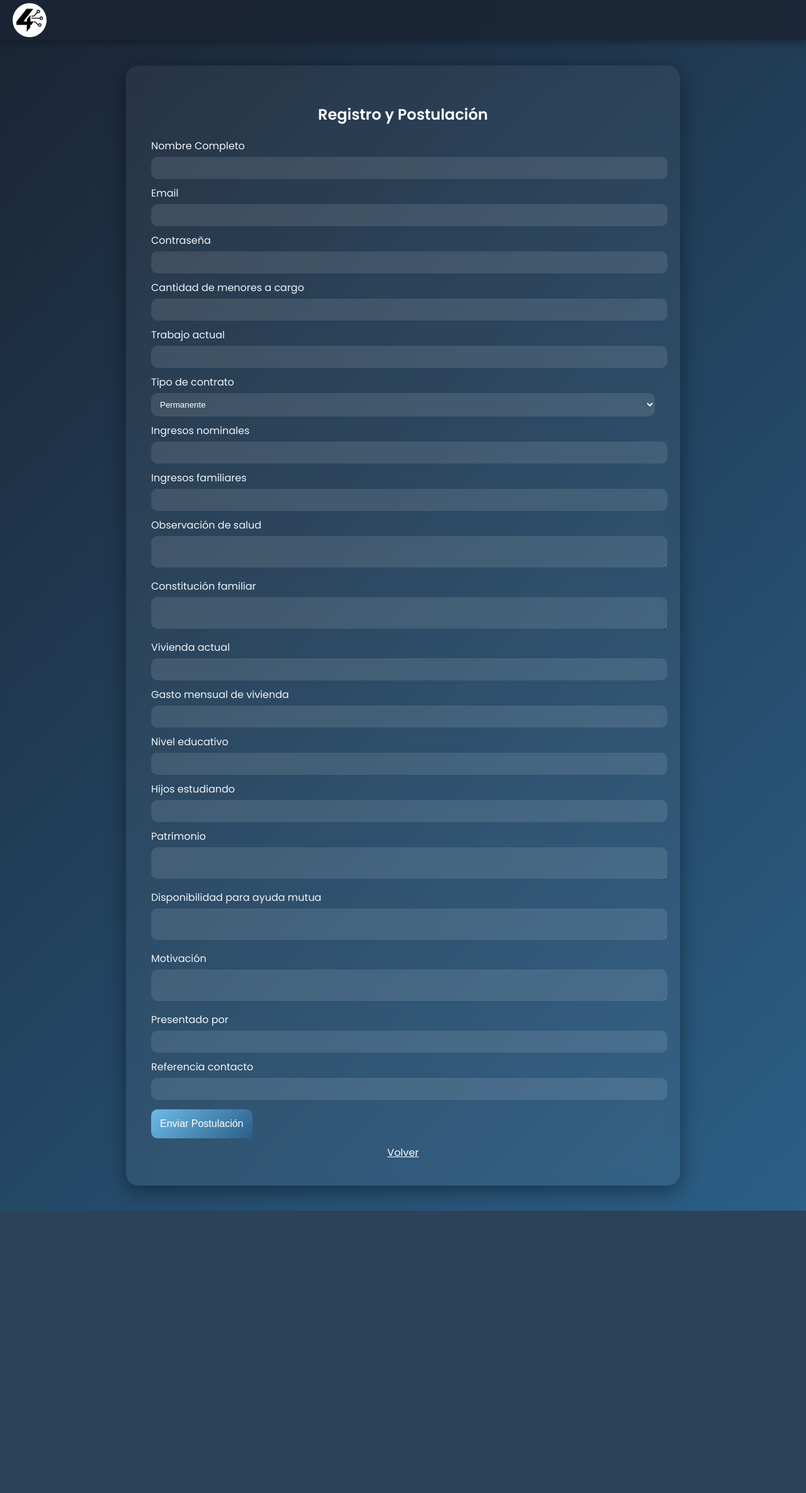
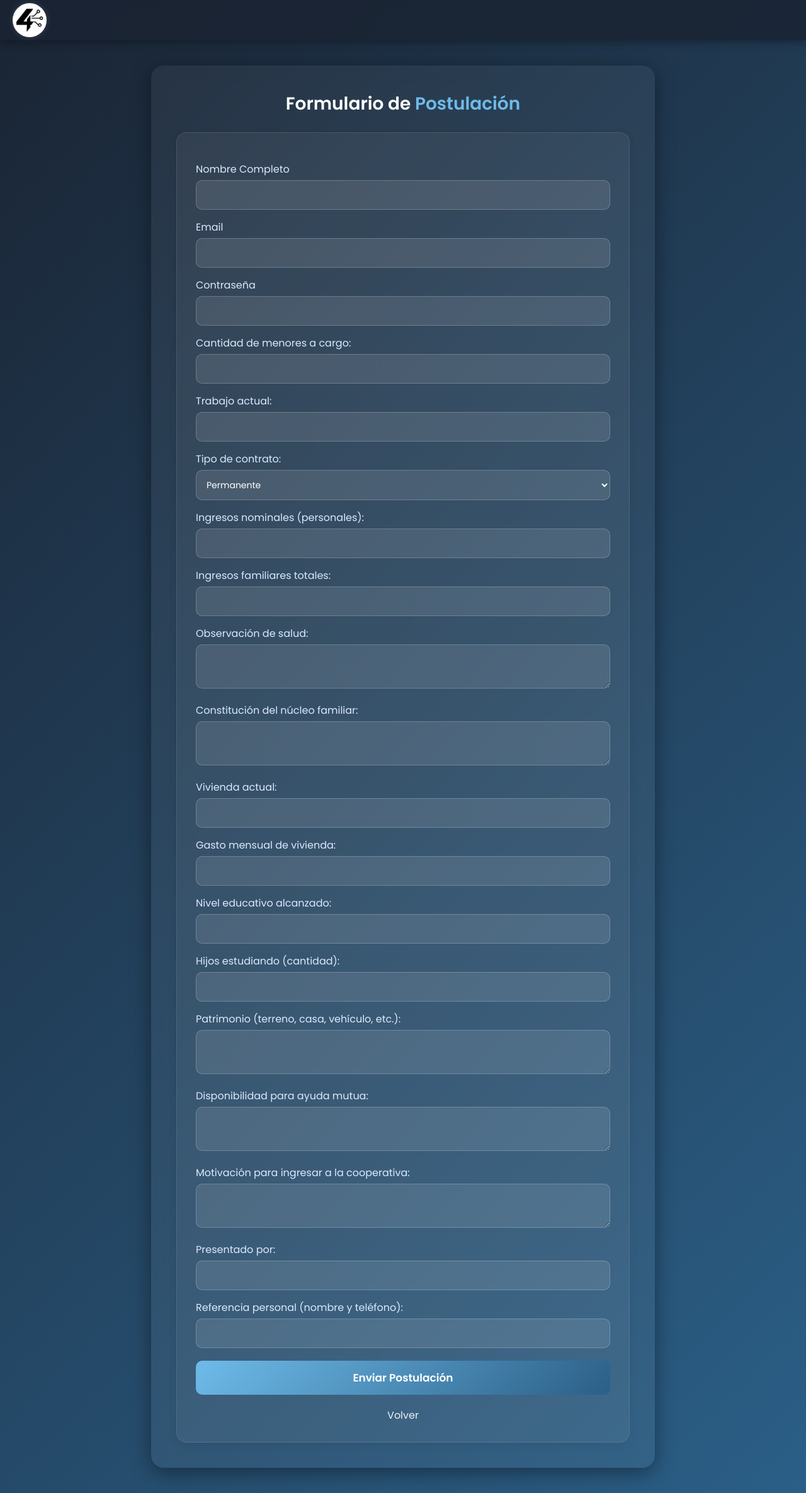
Before and after one commit to Fourtechk/Programacion, a PHP site: page /postulacion.php in a window 1280 px wide. Shown: the whole page at 63% size. Before the commit the page ends 1922 px from the top, so only its background shows below. Run offline with PHP 8.4, Linux system fonts and the light colour scheme.

Commit message:
completa unificacion de postulacion y registro, registro eliminado y pequeño cambio de ortografia en admin horas

```diff
--- a/Proyecto2daentrega/htdocs/admin_horas.php
+++ b/Proyecto2daentrega/htdocs/admin_horas.php
@@ -383,7 +383,7 @@ button:hover {
       <button type="submit" class="btn">Comprobantes</button>
     </form>
     <form action="admin_postulacion.php" method="post">
-      <button type="submit" class="btn">Administrar Posstulaciones</button>
+      <button type="submit" class="btn">Administrar Postulaciones</button>
     </form>
     <form action="pagos.php" method="get">
     <button type="submit" class="btn">Ver Pagos</button>
--- a/Proyecto2daentrega/htdocs/postulacion.php
+++ b/Proyecto2daentrega/htdocs/postulacion.php
@@ -14,30 +14,30 @@ if ($_SERVER["REQUEST_METHOD"] === "POST" && !empty($_POST)) {
     $email = trim($_POST["email"]);
     $password = password_hash($_POST["password"], PASSWORD_DEFAULT);
 
-    // Primero verificamos si el email ya existe en miembro
+    // Verificar si el email ya existe
     $stmt = $conexion->prepare("SELECT id_miembro FROM miembro WHERE email = ?");
+    if ($stmt === false) { die("Error SELECT miembro: " . $conexion->error); }
     $stmt->bind_param("s", $email);
     $stmt->execute();
-    $stmt->bind_result($id_miembro_existente);
+    $stmt->bind_result($id_existente);
     $stmt->fetch();
     $stmt->close();
 
-    if ($id_miembro_existente) {
-        // Si ya existe el usuario, usamos su id
-        $id_miembro = $id_miembro_existente;
+    if ($id_existente) {
+        $id_miembro = $id_existente;
     } else {
-        // Si no existe, lo registramos
-        $stmt = $conexion->prepare("INSERT INTO miembro (nombre, email, password, aprobado) VALUES (?, ?, ?, 0)");
+        // Insertar nuevo miembro
+        $stmt = $conexion->prepare("INSERT INTO miembro (nombre, email, password) VALUES (?, ?, ?)");
+        if ($stmt === false) { die("Error INSERT miembro: " . $conexion->error); }
         $stmt->bind_param("sss", $nombre, $email, $password);
-        if ($stmt->execute()) {
-            $id_miembro = $stmt->insert_id;
-        } else {
+        if (!$stmt->execute()) {
             die("Error al registrar miembro: " . $stmt->error);
         }
+        $id_miembro = $stmt->insert_id;
         $stmt->close();
     }
 
-    // Ahora insertamos la postulación
+    // Campos de postulación
     $cantidad_menores = intval($_POST["cantidad_menores"] ?? 0);
     $trabajo = $_POST["trabajo"] ?? '';
     $tipo_contrato = $_POST["tipo_contrato"] ?? '';
@@ -55,24 +55,31 @@ if ($_SERVER["REQUEST_METHOD"] === "POST" && !empty($_POST)) {
     $presentado_por = $_POST["presentado_por"] ?? '';
     $referencia_contacto = $_POST["referencia_contacto"] ?? '';
 
-    $stmt = $conexion->prepare("INSERT INTO postulacion (
-        id_miembro, nombre, email, password, cantidad_menores, trabajo, tipo_contrato,
-        ingresos_nominales, ingresos_familiares, observacion_salud, constitucion_familiar,
-        vivienda_actual, gasto_vivienda, nivel_educativo, hijos_estudiando, patrimonio,
-        disponibilidad_ayuda, motivacion, presentado_por, referencia_contacto, estado_po
-    ) VALUES (?, ?, ?, ?, ?, ?, ?, ?, ?, ?, ?, ?, ?, ?, ?, ?, ?, ?, ?, ?, 'pendiente')");
+    // Insertar la postulación
+    $sql = "INSERT INTO postulacion (
+        id_miembro, cantidad_menores, trabajo, tipo_contrato,
+        ingresos_nominales, ingresos_familiares, observacion_salud,
+        constitucion_familiar, vivienda_actual, gasto_vivienda,
+        nivel_educativo, hijos_estudiando, patrimonio,
+        disponibilidad_ayuda, motivacion, presentado_por, referencia_contacto
+    ) VALUES (?, ?, ?, ?, ?, ?, ?, ?, ?, ?, ?, ?, ?, ?, ?, ?, ?)";
 
-    $stmt->bind_param("isssissddssssissssss",
-        $id_miembro, $nombre, $email, $password, $cantidad_menores, $trabajo, $tipo_contrato,
-        $ingresos_nominales, $ingresos_familiares, $observacion_salud, $constitucion_familiar,
-        $vivienda_actual, $gasto_vivienda, $nivel_educativo, $hijos_estudiando, $patrimonio,
+    $stmt = $conexion->prepare($sql);
+    if ($stmt === false) { die("Error INSERT postulacion: " . $conexion->error); }
+
+    $types = "isssddssssissssss";
+    $stmt->bind_param($types,
+        $id_miembro, $cantidad_menores, $trabajo, $tipo_contrato,
+        $ingresos_nominales, $ingresos_familiares, $observacion_salud,
+        $constitucion_familiar, $vivienda_actual, $gasto_vivienda,
+        $nivel_educativo, $hijos_estudiando, $patrimonio,
         $disponibilidad_ayuda, $motivacion, $presentado_por, $referencia_contacto
     );
 
     if ($stmt->execute()) {
-        $mensaje = "Tu registro y postulación fueron enviados correctamente.";
+        $mensaje = "Tu registro y postulación fueron enviados correctamente. ¡Ya sos miembro!";
     } else {
-        $mensaje = "Error al enviar la postulación: " . $stmt->error;
+        $mensaje = "Error al guardar la postulación: " . $stmt->error;
     }
 
     $stmt->close();
@@ -85,151 +92,197 @@ if ($_SERVER["REQUEST_METHOD"] === "POST" && !empty($_POST)) {
   <title>Registro y Postulación</title>
   <link href="https://fonts.googleapis.com/css2?family=Poppins:wght@400;600&display=swap" rel="stylesheet">
   <style>
-    /* mismo estilo que tu formulario original de postulación */
-    body {
-      background: linear-gradient(135deg, #1a2433 0%, #2b5f87 100%);
+ @import url('https://fonts.googleapis.com/css2?family=Poppins:wght@400;600&display=swap');
+
+   * { margin: 0; padding: 0; box-sizing: border-box; font-family: "Poppins", sans-serif; }
+
+    body { background: linear-gradient(135deg, #1a2433 0%, #2b5f87 100%);
            color: #f1f5f9;
-      font-family: "Poppins", sans-serif;
            min-height: 100vh;
            display: flex;
-      flex-direction: column;
-      margin: 0;
-    }
-    header {
-      background: rgba(26, 36, 51, 0.85);
+           flex-direction: column; }
+
+    header { background: rgba(26, 36, 51, 0.85);
+             backdrop-filter: blur(8px);
              height: 64px;
              display: flex;
              align-items: center;
+             justify-content: start;
              padding: 0 20px;
-      box-shadow: 0 4px 12px rgba(0,0,0,0.3);
-    }
-    header img {
-      height: 54px;
+             box-shadow: 0 4px 12px rgba(0,0,0,0.3); }
+
+    header img { height: 54px;
                  border-radius: 50%;
-    }
-    main {
-      flex: 1;
-      display: flex;
+                 object-fit: cover;
+                 filter: drop-shadow(0 0 4px rgba(255,255,255,0.15)); }
+
+    main { flex: 1; display: flex;
            justify-content: center;
-      padding: 40px 15px;
-    }
-    .form-wrapper {
-      width: 100%;
+           align-items: flex-start;
+           padding: 40px 15px; }
+    .form-wrapper { width: 100%;
                     max-width: 800px;
                     background: rgba(255,255,255,0.05);
-      border-radius: 20px;
-      padding: 40px;
+                    border-radius: 20px; padding: 40px;
                     box-shadow: 0 8px 32px rgba(0,0,0,0.4);
                     backdrop-filter: blur(12px);
-    }
-    h2 {
+                    color: #ffffff;
+                    animation: fadeIn 0.6s ease-out; }
+
+    @keyframes fadeIn { from { opacity: 0; transform: translateY(10px); }
+    to { opacity: 1; transform: translateY(0); } }
+
+    .titulo-principal { font-size: 28px;
                         text-align: center;
-      margin-bottom: 20px;
+                        margin-bottom: 24px;
+                        font-weight: 600;
+                        color: #ffffff; }
+
+    .titulo-principal span { color: #6ebbe9; }
+
+    .btn-info { display: block;
+                text-align: center;
+                background: rgba(110, 187, 233, 0.2);
+                padding: 12px;
+                border-radius: 10px;
+                color: #e0f2ff;
+                font-weight: 600;
+                margin-bottom: 25px; }
+
+    .form-box { background: rgba(255, 255, 255, 0.05);
+                border: 1px solid rgba(255,255,255,0.1);
+                padding: 30px;
+                border-radius: 16px;
+                box-shadow: 0 4px 15px rgba(0, 0, 0, 0.08);
+                color: #f1f5f9; }
+
+    form label { font-weight: 500;
+                 display: block;
+                 margin-top: 15px;
+                 margin-bottom: 5px;
+                 color: #dbeafe; }
+
+    form input, form select, form textarea { width: 100%;
+                                             padding: 12px;
+                                             border-radius: 10px;
+                                             border: 1px solid rgba(255,255,255,0.2);
+                                             background: rgba(255,255,255,0.1);
                                              color: #fff;
-    }
-    .mensaje {
+                                             font-size: 14px;
+                                             outline: none;
+                                             transition: 0.3s ease; }
+
+    form input:focus, form select:focus, form textarea:focus { border-color: #6ebbe9;
+                                                               background: rgba(255,255,255,0.15);
+                                                              box-shadow: 0 0 0 3px rgba(110,187,233,0.3); }
+
+    form textarea { resize: vertical;
+                    min-height: 70px; }
+
+    .postularme { background: linear-gradient(135deg, #6ebbe9, #2b5f87);
+                  color: white;
+                  border: none;
+                  padding: 14px;
+                  border-radius: 10px;
+                  cursor: pointer;
+                  font-size: 17px;
+                  font-weight: 600;
+                  margin-top: 20px;
+                  width: 100%;
+                  transition: 0.3s ease; }
+
+    .postularme:hover { background: linear-gradient(135deg, #2b5f87, #6ebbe9);
+                        transform: scale(1.03);
+                        box-shadow: 0 4px 16px rgba(110, 187, 233, 0.4); }
+
+    a { display: inline-block;
+        margin-top: 20px;
+        color: #edf1f6;
+        text-decoration: none;
+        font-weight: 500;
         text-align: center;
-      background: #d4edda;
-      color: #1b4332;
-      padding: 10px;
-      border-radius: 10px;
-      margin-bottom: 20px;
-    }
-    label { display:block; margin-top:10px; }
-    input, textarea, select {
-      width:100%;
-      padding:10px;
-      border-radius:10px;
-      border:none;
-      background:rgba(255,255,255,0.1);
-      color:white;
-      margin-top:5px;
-    }
-    .postularme {
-      background: linear-gradient(135deg, #6ebbe9, #2b5f87);
-      border:none;
-      padding:14px;
-      border-radius:10px;
-      color:white;
-      font-size:16px;
-      cursor:pointer;
-      margin-top:15px;
-    }
-    .postularme:hover {
-      transform: scale(1.03);
-    }
-    a { color:#fff; text-align:center; display:block; margin-top:10px; }
+        width: 100%;
+        transition: color 0.3s; }
+
+    a:hover { color: #6ebbe9; }
+
+    @media (max-width: 700px) {
+      .form-wrapper { padding: 20px; }
+      .titulo-principal { font-size: 22px; }
+      .form-box { padding: 20px; } }
   </style>
 </head>
+
 <body>
-  <header><img src="logo.jpeg" alt="Logo"></header>
-  <main>
-    <div class="form-wrapper">
-      <h2>Registro y Postulación</h2>
-      <?php if ($mensaje) echo "<p class='mensaje'>$mensaje</p>"; ?>
+  <header>
+  <img src="logo.jpeg" alt="Logo Cooperativa">
+</header>
+ <main> <div class="form-wrapper">
+  <h2 class="titulo-principal">Formulario de <span>Postulación</span></h2>
+  <div class="form-box">
     <form method="POST">
       <label>Nombre Completo</label>
-        <input type="text" name="nombre" required>
+       <input type="text" name="nombre">
+
        <label>Email</label>
-        <input type="email" name="email" required>
+        <input type="email" name="email">
+
        <label>Contraseña</label>
-        <input type="password" name="password" required>
+       <input type="password" name="password">
 
-        <label>Cantidad de menores a cargo</label>
-        <input type="number" name="cantidad_menores">
+       <label>Cantidad de menores a cargo:</label>
+       <input type="number" name="cantidad_menores" required>
 
-        <label>Trabajo actual</label>
-        <input type="text" name="trabajo">
+        <label>Trabajo actual:</label>
+        <input type="text" name="trabajo" required>
 
-        <label>Tipo de contrato</label>
-        <select name="tipo_contrato">
-          <option value="permanente">Permanente</option>
-          <option value="eventual">Eventual</option>
-          <option value="informal">Informal</option>
-        </select>
+        <label>Tipo de contrato:</label>
+        <select name="tipo_contrato" required>
+        <option value="permanente">Permanente</option> <option value="eventual">Eventual</option>
+        <option value="informal">Informal</option> </select>
 
-        <label>Ingresos nominales</label>
-        <input type="number" step="0.01" name="ingresos_nominales">
+        <label>Ingresos nominales (personales):</label>
+        <input type="number" step="0.01" name="ingresos_nominales" required>
 
-        <label>Ingresos familiares</label>
+        <label>Ingresos familiares totales:</label>
         <input type="number" step="0.01" name="ingresos_familiares">
 
-        <label>Observación de salud</label>
+        <label>Observación de salud:</label>
         <textarea name="observacion_salud"></textarea>
 
-        <label>Constitución familiar</label>
-        <textarea name="constitucion_familiar"></textarea>
+        <label>Constitución del núcleo familiar:</label>
+        <textarea name="constitucion_familiar" required></textarea>
 
-        <label>Vivienda actual</label>
+        <label>Vivienda actual:</label>
         <input type="text" name="vivienda_actual">
 
-        <label>Gasto mensual de vivienda</label>
+        <label>Gasto mensual de vivienda:</label>
         <input type="number" step="0.01" name="gasto_vivienda">
 
-        <label>Nivel educativo</label>
+        <label>Nivel educativo alcanzado:</label>
         <input type="text" name="nivel_educativo">
 
-        <label>Hijos estudiando</label>
+        <label>Hijos estudiando (cantidad):</label>
         <input type="number" name="hijos_estudiando">
 
-        <label>Patrimonio</label>
+        <label>Patrimonio (terreno, casa, vehículo, etc.):</label>
         <textarea name="patrimonio"></textarea>
 
-        <label>Disponibilidad para ayuda mutua</label>
+        <label>Disponibilidad para ayuda mutua:</label>
         <textarea name="disponibilidad_ayuda"></textarea>
 
-        <label>Motivación</label>
+        <label>Motivación para ingresar a la cooperativa:</label>
         <textarea name="motivacion"></textarea>
 
-        <label>Presentado por</label>
+        <label>Presentado por:</label>
         <input type="text" name="presentado_por">
 
-        <label>Referencia contacto</label>
+        <label>Referencia personal (nombre y teléfono):</label>
         <input type="text" name="referencia_contacto">
 
-        <button type="submit" class="postularme">Enviar Postulación</button>
-      </form>
+        <button type="submit" class="postularme">Enviar Postulación</button> </form>
                 <a href="index.html">Volver</a>
+      </div>
    </div>
 </main>
 </body>
```
Also changed, not shown: Proyecto2daentrega/htdocs/registro.php (deleted, +0 -146 lines). Lines whose indentation alone changed are shown as unchanged.
